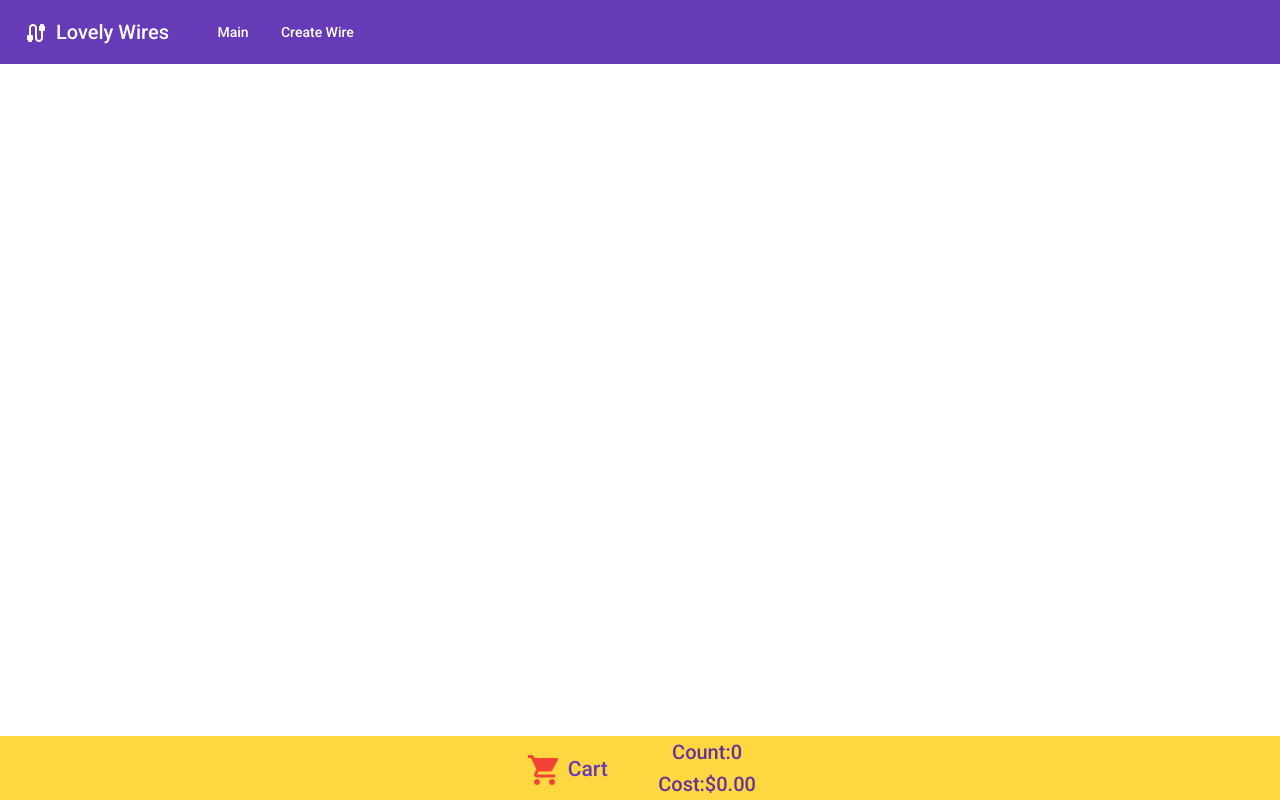
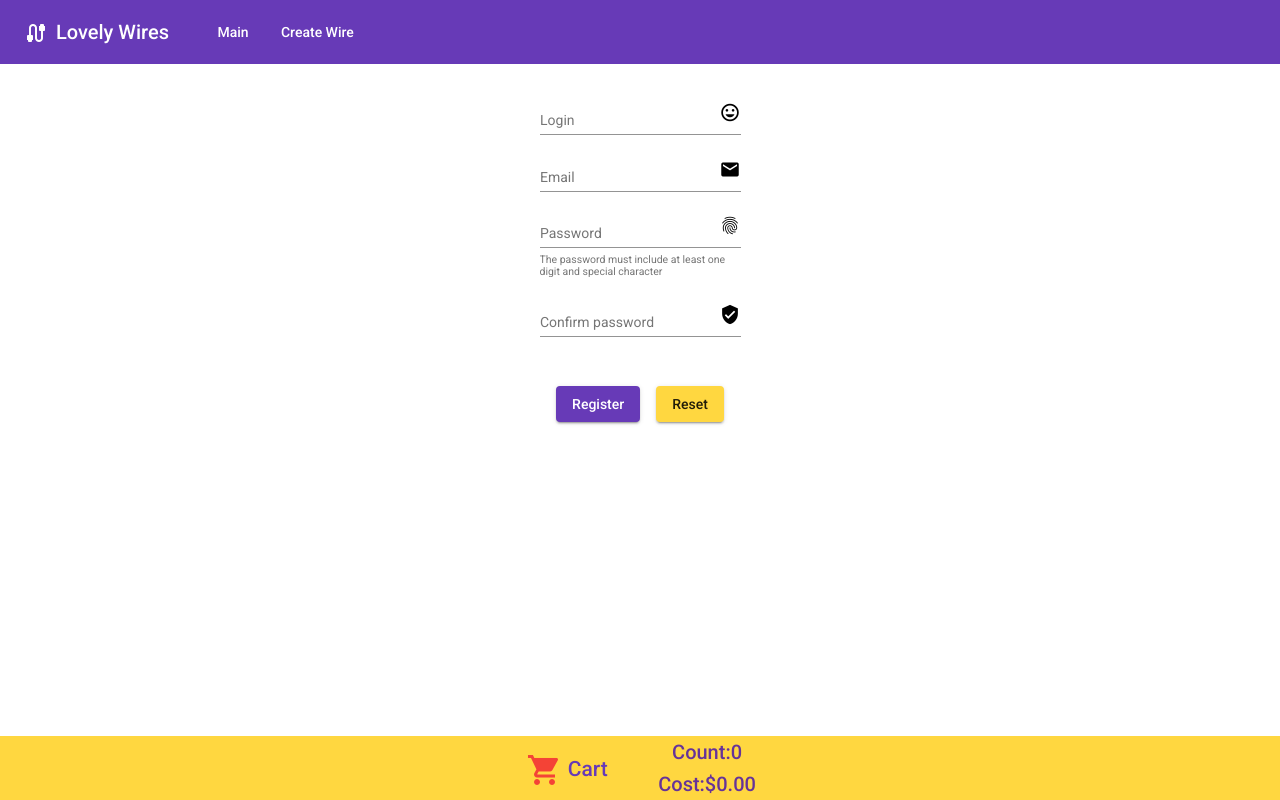
Before and after one commit to TimmyGray/Buying_Client, an Angular app: page /authorize in a window 1280 px wide. Built offline with nearby package versions, Linux system fonts and the light colour scheme.

Commit message:
begin. added some code in auth component and html, added authorize in navigation module

```diff
--- /dev/null
+++ b/src/app/components/htmls/auth.component.html
@@ -0,0 +1,47 @@
+<div fxLayout="column" class="mg-t-2">
+
+  <div fxLayout="row" fxLayoutAlign="center">
+    <mat-form-field appierence="fill">
+      <mat-label>Login</mat-label>
+      <input matInput placeholder="Enter login/name" />
+      <mat-icon matSuffix>mood</mat-icon>
+    </mat-form-field>
+
+  </div>
+
+  <div fxLayout="row" fxLayoutAlign="center">
+    <mat-form-field appierence="fill">
+      <mat-label>Email</mat-label>
+      <input type="email" matInput placeholder="Enter email" />
+      <mat-icon matSuffix>local_post_office</mat-icon>
+    </mat-form-field>
+  </div>
+
+  <div fxLayout="row" fxLayoutAlign="center">
+    <mat-form-field appierence="fill">
+      <mat-label>Password</mat-label>
+      <input type="password" matInput placeholder="Enter password" />
+      <mat-icon matSuffix>fingerprint</mat-icon>
+      <mat-hint>The password must include at least one digit and special character</mat-hint>
+    </mat-form-field>
+  </div>
+
+  <div fxLayout="row" fxLayoutAlign="center" class="mg-t-2">
+    <mat-form-field appierence="fill">
+      <mat-label>Confirm password</mat-label>
+      <input type="password" matInput placeholder="Confirm password" />
+      <mat-icon matSuffix>verified_user</mat-icon>
+    </mat-form-field>
+  </div>
+
+  <div fxLayout="row" fxLayoutAlign="center center" class="mg-t-2">
+    <div class="mg-r-1">
+      <button mat-raised-button color="primary" >Register</button>
+    </div>
+    <div>
+      <button mat-raised-button color="accent">Reset</button>
+
+    </div>
+  </div>
+
+</div>
--- a/src/app/modules/app.module.ts
+++ b/src/app/modules/app.module.ts
@@ -11,6 +11,7 @@ import { CartComponent } from '../components/cart.component';
 import { CreatingComponent } from '../components/creating.component';
 import { NotFoundComponent } from '../components/notfounf.component';
 import { FullDescriptionComponent } from '../components/fulldescription.component';
+import { AuthorizeComponent } from '../components/auth.component';
 import { FormsModule } from '@angular/forms';
 import { ScrollDirective } from '../directives/scroll.directive';
 import { ScrollingModule } from '@angular/cdk/scrolling';
@@ -27,7 +28,8 @@ import { AddRemDirective } from '../directives/addrem.directive';
     FullDescriptionComponent,
     ScrollDirective,
     CheckPageDirective,
-    AddRemDirective
+    AddRemDirective,
+    AuthorizeComponent
 
   ],
   imports: [
--- a/src/app/modules/router.module.ts
+++ b/src/app/modules/router.module.ts
@@ -4,12 +4,13 @@ import { BuysComponent } from '../components/buys.component';
 import { CreatingComponent } from '../components/creating.component';
 import { CartComponent } from '../components/cart.component';
 import { NotFoundComponent } from '../components/notfounf.component';
+import { AuthorizeComponent } from '../components/auth.component';
 
 const routes: Routes = [
   { path: "", component: BuysComponent },
   { path: "creating", component: CreatingComponent },
   { path: "cart", component: CartComponent },
-  { path: "**", component: NotFoundComponent }];
+  { path: "authorize", component: AuthorizeComponent }];
 
 @NgModule({
   imports: [RouterModule.forRoot(routes)],
```
Also changed, not shown: src/app/components/auth.component.ts (added, +12 -0 lines), 1 other file (tests, documents, lock files or other folders).
